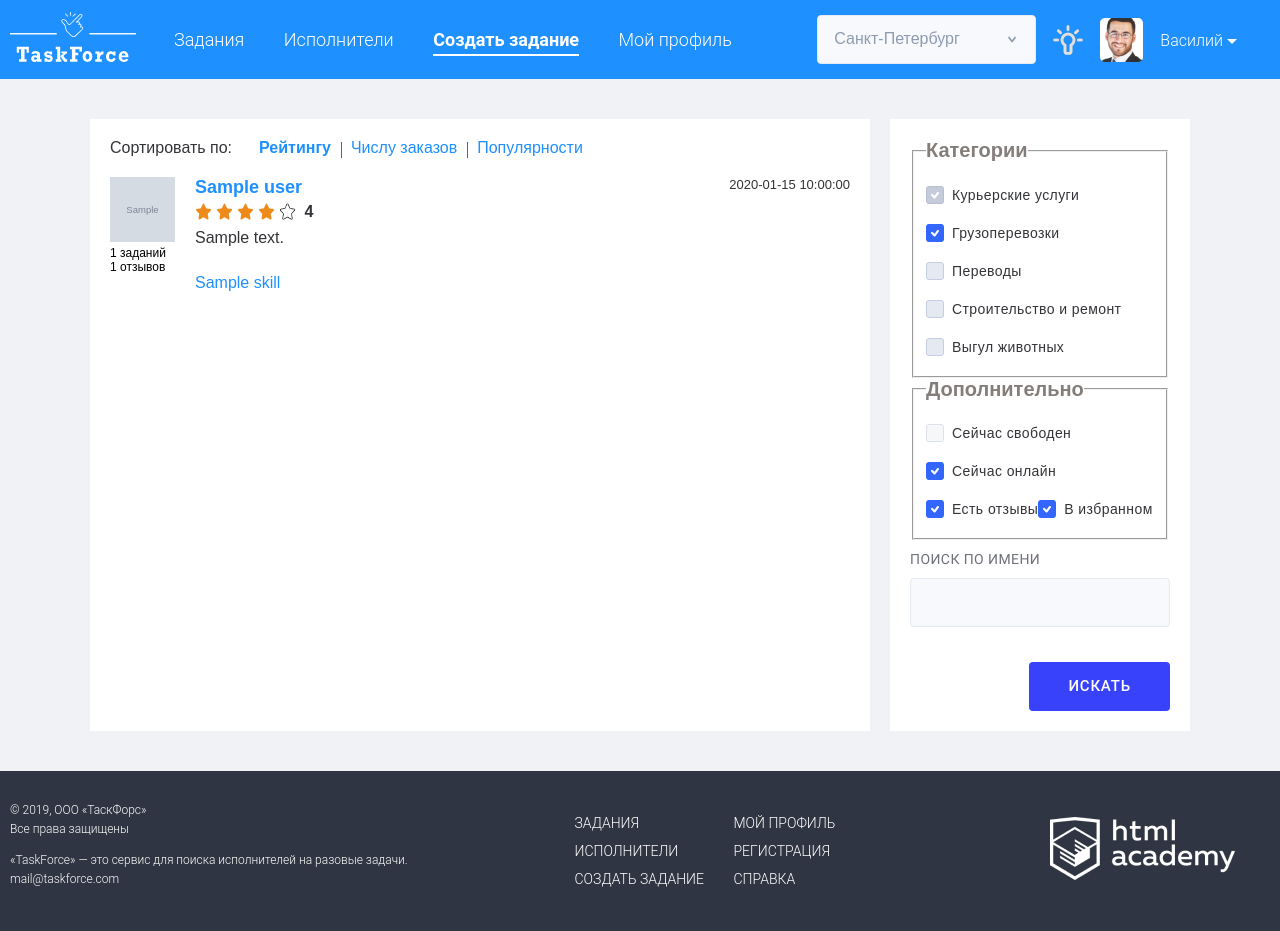
After one commit to htmlacademy-yii/598165-task-force-1, a Yii app: template frontend/views/users/index.php in a window 1280 px wide. The commit adds this page. Run offline with PHP 8.4 and a stand-in for Yii, Linux system fonts and the light colour scheme; the template is opened without the code that fills it: most values are stand-ins (such as "Sample title", 1, 10 or a date in 2020); grey boxes marked "Sample" are stand-in pictures; some libraries are stand-ins or nearby versions.

Commit message:
Задания и исполнители

```diff
--- a/frontend/views/layouts/main.php
+++ b/frontend/views/layouts/main.php
@@ -3,12 +3,8 @@
 /* @var $this \yii\web\View */
 /* @var $content string */
 
-//use yii\helpers\Html;
-//use yii\bootstrap\Nav;
-//use yii\bootstrap\NavBar;
-//use yii\widgets\Breadcrumbs;
 use frontend\assets\AppAsset;
-//use common\widgets\Alert;
+use yii\helpers\Html;
 
 AppAsset::register($this);
 ?>
@@ -17,9 +13,10 @@ AppAsset::register($this);
 <html lang="ru">
 <head>
     <meta charset="UTF-8">
-    <title>TaskForce</title>
+    <title><?= Html::encode($this->title) ?></title>
     <link rel="stylesheet" href="css/normalize.css">
     <link rel="stylesheet" href="css/style.css">
+    <?php $this->registerCsrfMetaTags() ?>
 </head>
 <body>
 <?php $this->beginBody() ?>
--- /dev/null
+++ b/frontend/views/users/index.php
@@ -0,0 +1,101 @@
+<?php
+
+/* @var $this yii\web\View */
+/* @var $users */
+
+$this->title = 'TaskForce - Users';
+?>
+
+<section class="user__search">
+    <div class="user__search-link">
+        <p>Сортировать по:</p>
+        <ul class="user__search-list">
+            <li class="user__search-item user__search-item--current">
+                <a href="#" class="link-regular">Рейтингу</a>
+            </li>
+            <li class="user__search-item">
+                <a href="#" class="link-regular">Числу заказов</a>
+            </li>
+            <li class="user__search-item">
+                <a href="#" class="link-regular">Популярности</a>
+            </li>
+        </ul>
+    </div>
+    <?php foreach ($users as $user) : ?>
+        <div class="content-view__feedback-card user__search-wrapper">
+            <div class="feedback-card__top">
+                <div class="user__search-icon">
+                    <a href="#">
+                        <img src="<?= $user['avatar'] ?>" width="65" height="65" alt="user avatar">
+                    </a>
+                    <span><?= count($user['contractorTasks']) ?> заданий</span>
+                    <span><?= count($user['reviews']) ?> отзывов</span>
+                </div>
+                <div class="feedback-card__top--name user__search-card">
+                    <p class="link-name">
+                        <a href="#" class="link-regular"><?= $user['name'] ?></a>
+                    </p>
+
+                    <?php
+                    $rating = round($user['rating']);
+
+                    foreach (range(1, 5) as $star) {
+                        if ($star <= $rating) {
+                            echo('<span></span>');
+                        } else {
+                            echo('<span class="star-disabled"></span>');
+                        }
+                    } ?>
+
+                    <b><?= round($user['rating'], 2) ?></b>
+                    <p class="user__search-content">
+                        <?= $user['about'] ?>
+                    </p>
+                </div>
+                <span class="new-task__time"><?= $user['last_seen_at'] ?></span>
+            </div>
+            <div class="link-specialization user__search-link--bottom">
+
+                <?php foreach ($user['skills'] as $skill) : ?>
+
+                    <a href="#" class="link-regular"><?= $skill['name'] ?></a>
+                <?php endforeach ?>
+
+            </div>
+        </div>
+    <?php endforeach ?>
+</section>
+<section class="search-task">
+    <div class="search-task__wrapper">
+        <form class="search-task__form" name="users" method="post" action="#">
+            <fieldset class="search-task__categories">
+                <legend>Категории</legend>
+                <input class="visually-hidden checkbox__input" id="101" type="checkbox" name="" value="" checked
+                       disabled>
+                <label for="101">Курьерские услуги </label>
+                <input class="visually-hidden checkbox__input" id="102" type="checkbox" name="" value="" checked>
+                <label for="102">Грузоперевозки </label>
+                <input class="visually-hidden checkbox__input" id="103" type="checkbox" name="" value="">
+                <label for="103">Переводы </label>
+                <input class="visually-hidden checkbox__input" id="104" type="checkbox" name="" value="">
+                <label for="104">Строительство и ремонт </label>
+                <input class="visually-hidden checkbox__input" id="105" type="checkbox" name="" value="">
+                <label for="105">Выгул животных </label>
+            </fieldset>
+            <fieldset class="search-task__categories">
+                <legend>Дополнительно</legend>
+                <input class="visually-hidden checkbox__input" id="106" type="checkbox" name="" value="" disabled>
+                <label for="106">Сейчас свободен</label>
+                <input class="visually-hidden checkbox__input" id="107" type="checkbox" name="" value="" checked>
+                <label for="107">Сейчас онлайн</label>
+                <input class="visually-hidden checkbox__input" id="108" type="checkbox" name="" value="" checked>
+                <label for="108">Есть отзывы</label>
+                <input class="visually-hidden checkbox__input" id="109" type="checkbox" name="" value="" checked>
+                <label for="109">В избранном</label>
+            </fieldset>
+            <label class="search-task__name" for="110">Поиск по имени</label>
+            <input class="input-middle input" id="110" type="search" name="q" placeholder="">
+            <button class="button" type="submit">Искать</button>
+        </form>
+    </div>
+</section>
```
Also changed, not shown: data/user-has-skill.csv (added, +31 -0 lines), frontend/controllers/TasksController.php (added, +21 -0 lines), frontend/controllers/UsersController.php (added, +22 -0 lines), frontend/models/User.php (+7 -1 lines), frontend/views/site/index.php (+1 -9 lines), frontend/views/tasks/index.php (added, +74 -0 lines), frontend/web/load-fixtures.php (added, +91 -0 lines), load-fixtures.php (deleted, +0 -84 lines), 1 other file.
